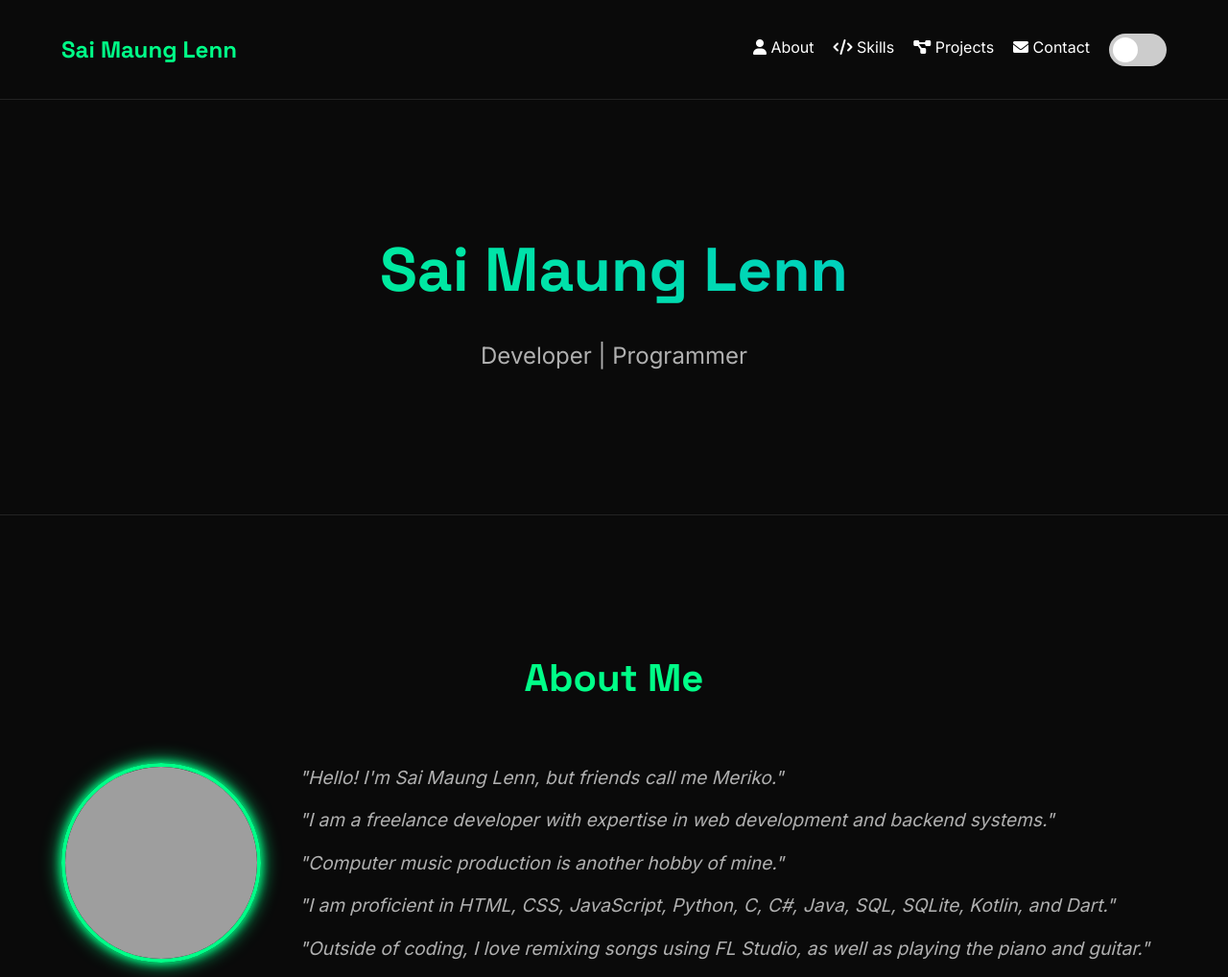
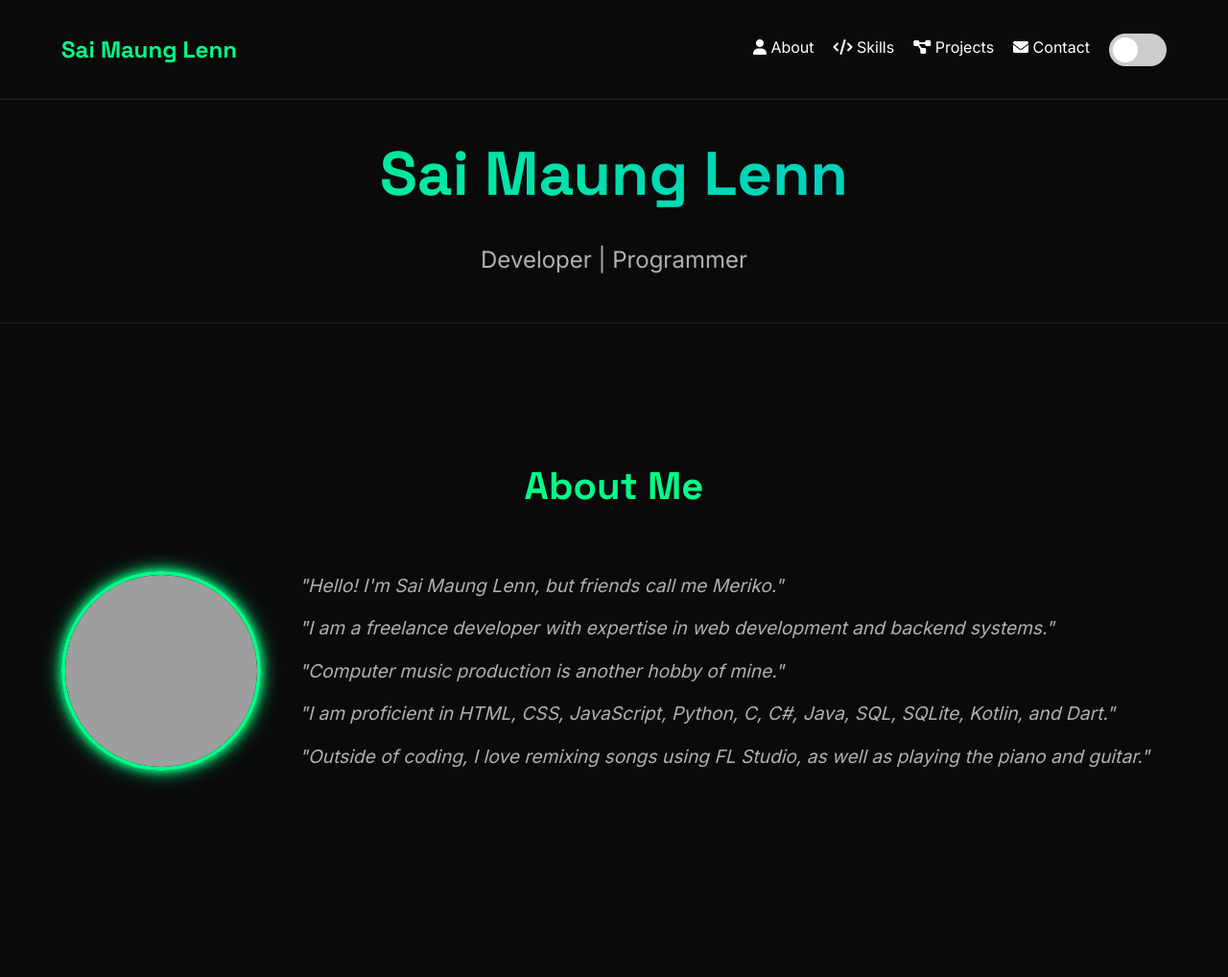
Before and after one commit to SaiMaungLenn/dev, a plain HTML site: page index.html in a window 1280 px wide. Shown: the top 1018 px of the page at 96% size. Drawn offline with Linux system fonts and the light colour scheme; grey boxes are pictures that could not be loaded.

Commit message:
style.css

```diff
--- a/style.css
+++ b/style.css
@@ -55,7 +55,7 @@ padding: 20px;
 
 header {
 background: var(--background-color);
-padding: 100px 0;
+padding: 30px 1;
 text-align: center;
 border-bottom: 1px solid var(--glass-border);
 }
```
